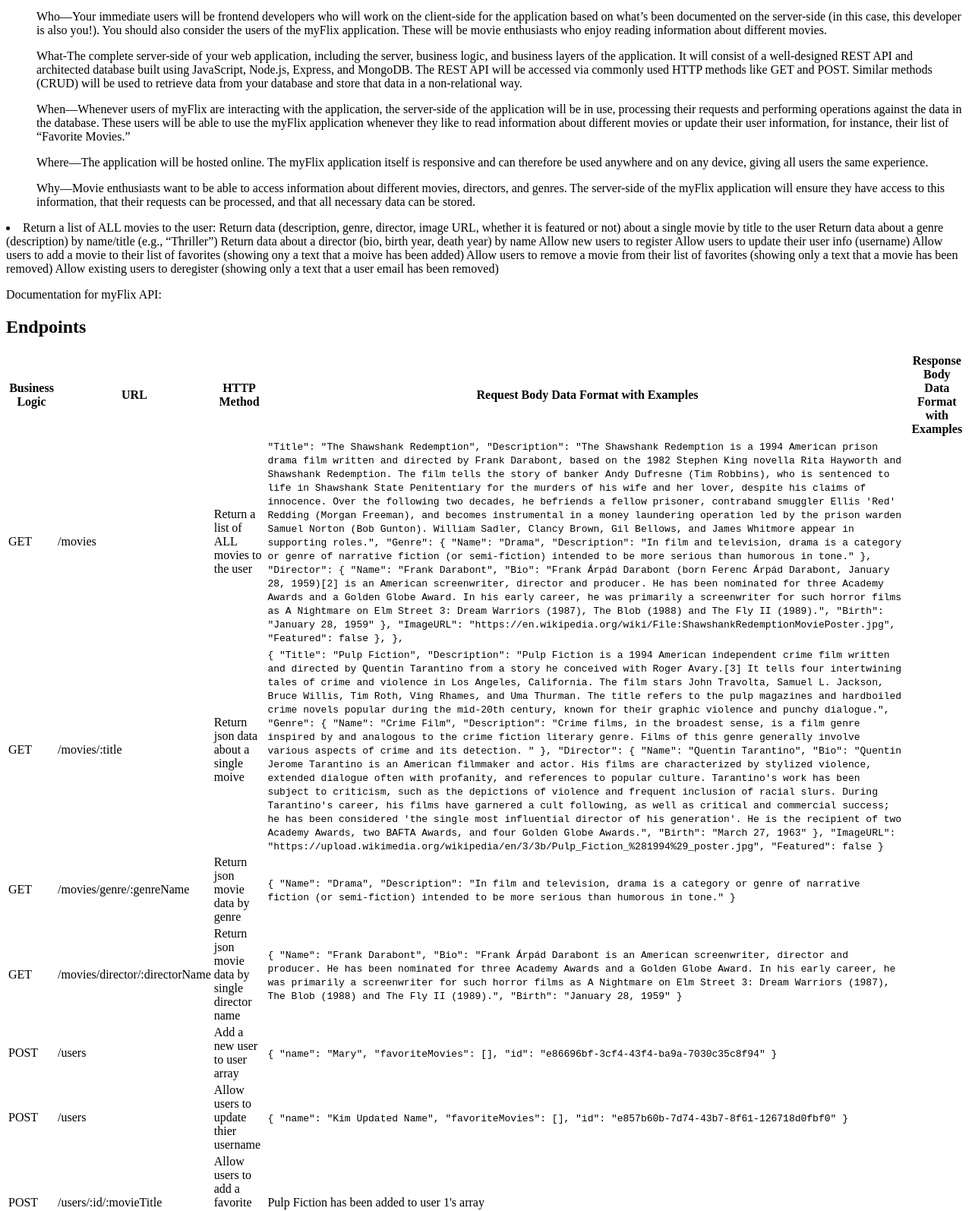
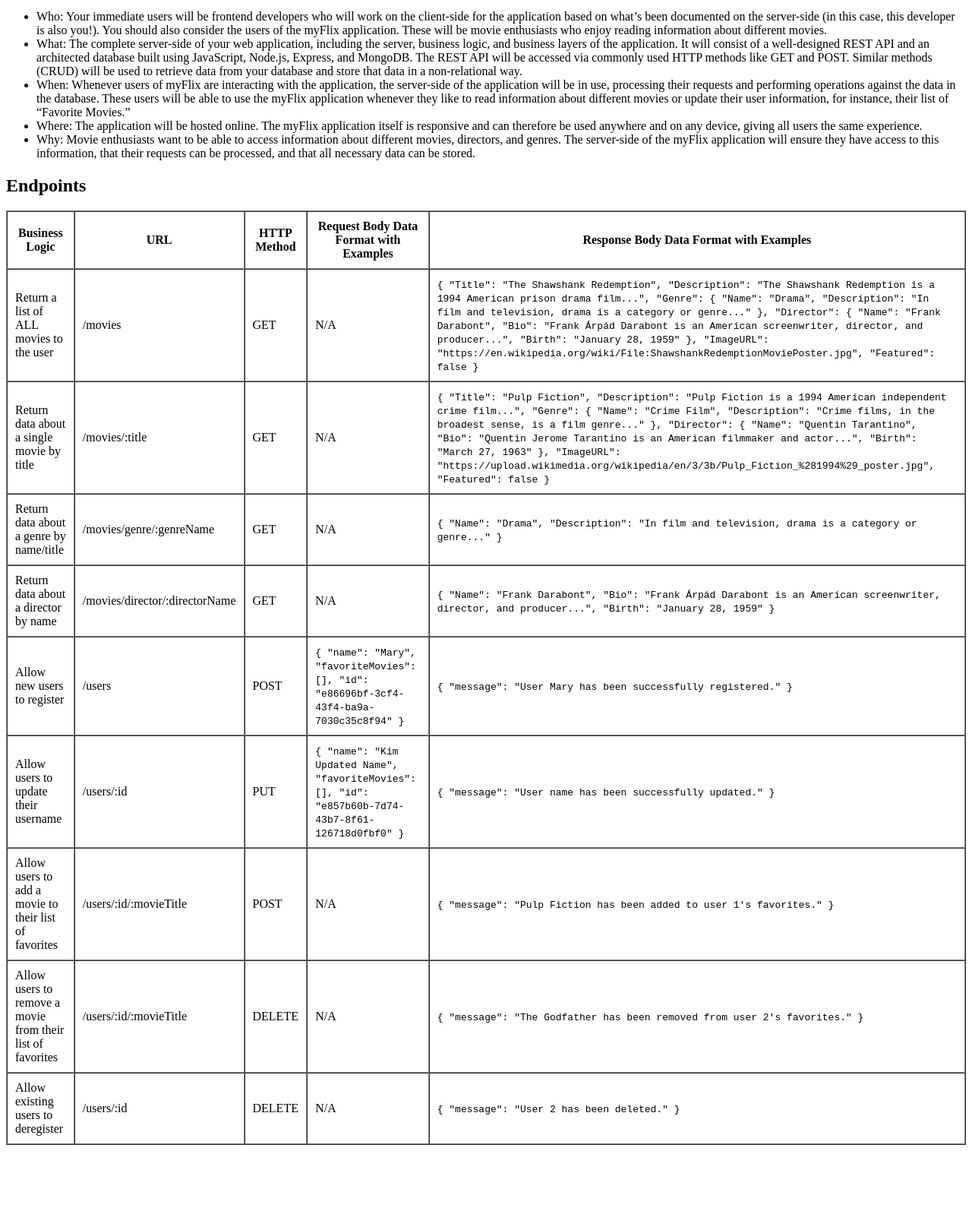
Before and after one commit to AmySikora/movie_api, a website: page public/documentation.html in a window 1280 px wide. Shown: the part 160-1754 px from the top of the page at 76% size. After the commit the page ends 1675 px from the top, so only its background shows below. Drawn offline with Linux system fonts and the light colour scheme.

Commit message:
Updated html to to display better

```diff
--- a/public/documentation.html
+++ b/public/documentation.html
@@ -8,49 +8,18 @@
 <body>
     <h1>Welcome to myFlix API</h1>
     <h3>This project builds the server-side component of a “movies” web application.</h3>
-     The web application provides users access to information about different
-     movies, directors, and genres.
-     Users will be able to sign up, update their personal information, and create a list of their favorite movies.
-    <ul>Who—Your immediate users will be frontend developers who will work on the client-side for the
-application based on what’s been documented on the server-side (in this case, this developer
-is also you!). You should also consider the users of the myFlix application. These will be
-movie enthusiasts who enjoy reading information about different movies.</ul>
+    <p>The web application provides users access to information about different movies, directors, and genres. Users will be able to sign up, update their personal information, and create a list of their favorite movies.</p>
 
-<ul>What-The complete server-side of your web application, including the server, business logic,
-and business layers of the application. It will consist of a well-designed REST API and
-architected database built using JavaScript, Node.js, Express, and MongoDB. The REST API
-will be accessed via commonly used HTTP methods like GET and POST. Similar methods
-(CRUD) will be used to retrieve data from your database and store that data in a non-relational
-way.</ul>
+    <ul>
+        <li>Who: Your immediate users will be frontend developers who will work on the client-side for the application based on what’s been documented on the server-side (in this case, this developer is also you!). You should also consider the users of the myFlix application. These will be movie enthusiasts who enjoy reading information about different movies.</li>
+        <li>What: The complete server-side of your web application, including the server, business logic, and business layers of the application. It will consist of a well-designed REST API and an architected database built using JavaScript, Node.js, Express, and MongoDB. The REST API will be accessed via commonly used HTTP methods like GET and POST. Similar methods (CRUD) will be used to retrieve data from your database and store that data in a non-relational way.</li>
+        <li>When: Whenever users of myFlix are interacting with the application, the server-side of the application will be in use, processing their requests and performing operations against the data in the database. These users will be able to use the myFlix application whenever they like to read information about different movies or update their user information, for instance, their list of “Favorite Movies.”</li>
+        <li>Where: The application will be hosted online. The myFlix application itself is responsive and can therefore be used anywhere and on any device, giving all users the same experience.</li>
+        <li>Why: Movie enthusiasts want to be able to access information about different movies, directors, and genres. The server-side of the myFlix application will ensure they have access to this information, that their requests can be processed, and that all necessary data can be stored.</li>
+    </ul>
 
-<ul>When—Whenever users of myFlix are interacting with the application, the server-side of the
-application will be in use, processing their requests and performing operations against the
-data in the database. These users will be able to use the myFlix application whenever they like
-to read information about different movies or update their user information, for instance, their
-list of “Favorite Movies.”</ul>
-
-<ul>Where—The application will be hosted online. The myFlix application itself is responsive and
-can therefore be used anywhere and on any device, giving all users the same experience.</ul>
-
-<ul>Why—Movie enthusiasts want to be able to access information about different movies,
-directors, and genres. The server-side of the myFlix application will ensure they have access
-to this information, that their requests can be processed, and that all necessary data can be
-stored. </ul>
-
-<li>Return a list of ALL movies to the user:
-Return data (description, genre, director, image URL, whether it is featured or not) about a single movie by title to the user
-Return data about a genre (description) by name/title (e.g., “Thriller”)
-Return data about a director (bio, birth year, death year) by name
-Allow new users to register
-Allow users to update their user info (username)
-Allow users to add a movie to their list of favorites (showing ony a text that a moive has been added)
-Allow users to remove a movie from their list of favorites (showing only a text that a movie has been removed)
-Allow existing users to deregister (showing only a text that a user email has been removed)</li>
-
-<p id="Intro-text1">Documentation for myFlix API:</p>
-<div>
     <h2>Endpoints</h2>
-<table>
+    <table border="1" cellpadding="10" cellspacing="0">
         <thead>
             <tr>
                 <th>Business Logic</th>
@@ -62,45 +31,47 @@
         </thead>
         <tbody>
             <tr>
+                <td>Return a list of ALL movies to the user</td>
+                <td>/movies</td>
                 <td>GET</td>
-      <td>/movies</td>
-      <td>Return a list of ALL movies to the user</td>
+                <td>N/A</td>
                 <td>
                     <code>
+                        {
                             "Title": "The Shawshank Redemption",
-            "Description": "The Shawshank Redemption is a 1994 American prison drama film written and directed by Frank Darabont, based on the 1982 Stephen King novella Rita Hayworth and Shawshank Redemption. The film tells the story of banker Andy Dufresne (Tim Robbins), who is sentenced to life in Shawshank State Penitentiary for the murders of his wife and her lover, despite his claims of innocence. Over the following two decades, he befriends a fellow prisoner, contraband smuggler Ellis 'Red' Redding (Morgan Freeman), and becomes instrumental in a money laundering operation led by the prison warden Samuel Norton (Bob Gunton). William Sadler, Clancy Brown, Gil Bellows, and James Whitmore appear in supporting roles.",
+                            "Description": "The Shawshank Redemption is a 1994 American prison drama film...",
                             "Genre": {
                                 "Name": "Drama",
-                "Description": "In film and television, drama is a category or genre of narrative fiction (or semi-fiction) intended to be more serious than humorous in tone."
+                                "Description": "In film and television, drama is a category or genre..."
                             },
                             "Director": {
                                 "Name": "Frank Darabont",
-                "Bio": "Frank Árpád Darabont (born Ferenc Árpád Darabont, January 28, 1959)[2] is an American screenwriter, director and producer. He has been nominated for three Academy Awards and a Golden Globe Award. In his early career, he was primarily a screenwriter for such horror films as A Nightmare on Elm Street 3: Dream Warriors (1987), The Blob (1988) and The Fly II (1989).",
+                                "Bio": "Frank Árpád Darabont is an American screenwriter, director, and producer...",
                                 "Birth": "January 28, 1959"
                             },
                             "ImageURL": "https://en.wikipedia.org/wiki/File:ShawshankRedemptionMoviePoster.jpg",
                             "Featured": false
-        },
-          },
+                        }
                     </code>
                 </td>
             </tr>
             <tr>
+                <td>Return data about a single movie by title</td>
+                <td>/movies/:title</td>
                 <td>GET</td>
-      <td>/movies/:title</td>
-      <td>Return json data about a single moive</td>
+                <td>N/A</td>
                 <td>
                     <code>
                         {
                             "Title": "Pulp Fiction",
-                "Description": "Pulp Fiction is a 1994 American independent crime film written and directed by Quentin Tarantino from a story he conceived with Roger Avary.[3] It tells four intertwining tales of crime and violence in Los Angeles, California. The film stars John Travolta, Samuel L. Jackson, Bruce Willis, Tim Roth, Ving Rhames, and Uma Thurman. The title refers to the pulp magazines and hardboiled crime novels popular during the mid-20th century, known for their graphic violence and punchy dialogue.",
+                            "Description": "Pulp Fiction is a 1994 American independent crime film...",
                             "Genre": {
                                 "Name": "Crime Film",
-                    "Description": "Crime films, in the broadest sense, is a film genre inspired by and analogous to the crime fiction literary genre. Films of this genre generally involve various aspects of crime and its detection. "
+                                "Description": "Crime films, in the broadest sense, is a film genre..."
                             },
                             "Director": {
                                 "Name": "Quentin Tarantino",
-                    "Bio": "Quentin Jerome Tarantino is an American filmmaker and actor. His films are characterized by stylized violence, extended dialogue often with profanity, and references to popular culture. Tarantino's work has been subject to criticism, such as the depictions of violence and frequent inclusion of racial slurs. During Tarantino's career, his films have garnered a cult following, as well as critical and commercial success; he has been considered 'the single most influential director of his generation'. He is the recipient of two Academy Awards, two BAFTA Awards, and four Golden Globe Awards.",
+                                "Bio": "Quentin Jerome Tarantino is an American filmmaker and actor...",
                                 "Birth": "March 27, 1963"
                             },
                             "ImageURL": "https://upload.wikimedia.org/wikipedia/en/3/3b/Pulp_Fiction_%281994%29_poster.jpg",
@@ -110,36 +81,38 @@
                 </td>
             </tr>
             <tr>
+                <td>Return data about a genre by name/title</td>
+                <td>/movies/genre/:genreName</td>
                 <td>GET</td>
-      <td>/movies/genre/:genreName</td>
-      <td>Return json movie data by genre</td>
+                <td>N/A</td>
                 <td>
                     <code>
                         {
                             "Name": "Drama",
-                "Description": "In film and television, drama is a category or genre of narrative fiction (or semi-fiction) intended to be more serious than humorous in tone."
+                            "Description": "In film and television, drama is a category or genre..."
                         }
                     </code>
                 </td>
             </tr>
             <tr>
+                <td>Return data about a director by name</td>
+                <td>/movies/director/:directorName</td>
                 <td>GET</td>
-      <td>/movies/director/:directorName</td>
-      <td>Return json movie data by single director name</td>
+                <td>N/A</td>
                 <td>
                     <code>
                         {
                             "Name": "Frank Darabont",
-                "Bio": "Frank Árpád Darabont is an American screenwriter, director and producer. He has been nominated for three Academy Awards and a Golden Globe Award. In his early career, he was primarily a screenwriter for such horror films as A Nightmare on Elm Street 3: Dream Warriors (1987), The Blob (1988) and The Fly II (1989).",
+                            "Bio": "Frank Árpád Darabont is an American screenwriter, director, and producer...",
                             "Birth": "January 28, 1959"
                         }
                     </code>
                 </td>
             </tr>
             <tr>
+                <td>Allow new users to register</td>
+                <td>/users</td>
                 <td>POST</td>
-      <td>/users</td>
-      <td>Add a new user to user array</td>
                 <td>
                     <code>
                         {
@@ -149,13 +122,19 @@
                         }
                     </code>
                 </td>
+                <td>
+                    <code>
+                        {
+                            "message": "User Mary has been successfully registered."
+                        }
+                    </code>
+                </td>
             </tr>
             <tr>
-      <td>POST</td>
-      <td>/users</td>
-      <td>Allow users to update thier username</td>
+                <td>Allow users to update their username</td>
+                <td>/users/:id</td>
+                <td>PUT</td>
                 <td>
-        <code>
                     <code>
                         {
                             "name": "Kim Updated Name",
@@ -163,40 +142,55 @@
                             "id": "e857b60b-7d74-43b7-8f61-126718d0fbf0"
                         }
                     </code>
+                </td>
+                <td>
+                    <code>
+                        {
+                            "message": "User name has been successfully updated."
+                        }
                     </code>
                 </td>
             </tr>
             <tr>
+                <td>Allow users to add a movie to their list of favorites</td>
+                <td>/users/:id/:movieTitle</td>
                 <td>POST</td>
-      <td>/users/:id/:movieTitle</td>
-      <td>Allow users to add a favorite movie and return a message</td>
+                <td>N/A</td>
                 <td>
-        <message>
-            Pulp Fiction has been added to user 1's array
-        </message>
+                    <code>
+                        {
+                            "message": "Pulp Fiction has been added to user 1's favorites."
+                        }
+                    </code>
                 </td>
             </tr>
             <tr>
+                <td>Allow users to remove a movie from their list of favorites</td>
+                <td>/users/:id/:movieTitle</td>
                 <td>DELETE</td>
-      <td>/users/:id/:movieTitle</td>
-      <td>Delete a movie from the user's favorites and return a message</td>
+                <td>N/A</td>
                 <td>
-        <message> The Godfather has been removed form user 2's array </message>
+                    <code>
+                        {
+                            "message": "The Godfather has been removed from user 2's favorites."
+                        }
+                    </code>
                 </td>
             </tr>
             <tr>
+                <td>Allow existing users to deregister</td>
+                <td>/users/:id</td>
                 <td>DELETE</td>
-      <td>/users/:id</td>
-      <td> Delete a user's ID and return a message</td>
+                <td>N/A</td>
                 <td>
-        <message>
-          user 2 has been deleted
-        </message>
+                    <code>
+                        {
+                            "message": "User 2 has been deleted."
+                        }
+                    </code>
                 </td>
             </tr>
         </tbody>
     </table>
-</div>
-
 </body>
 </html>
```
Lines whose indentation alone changed are shown as unchanged.
